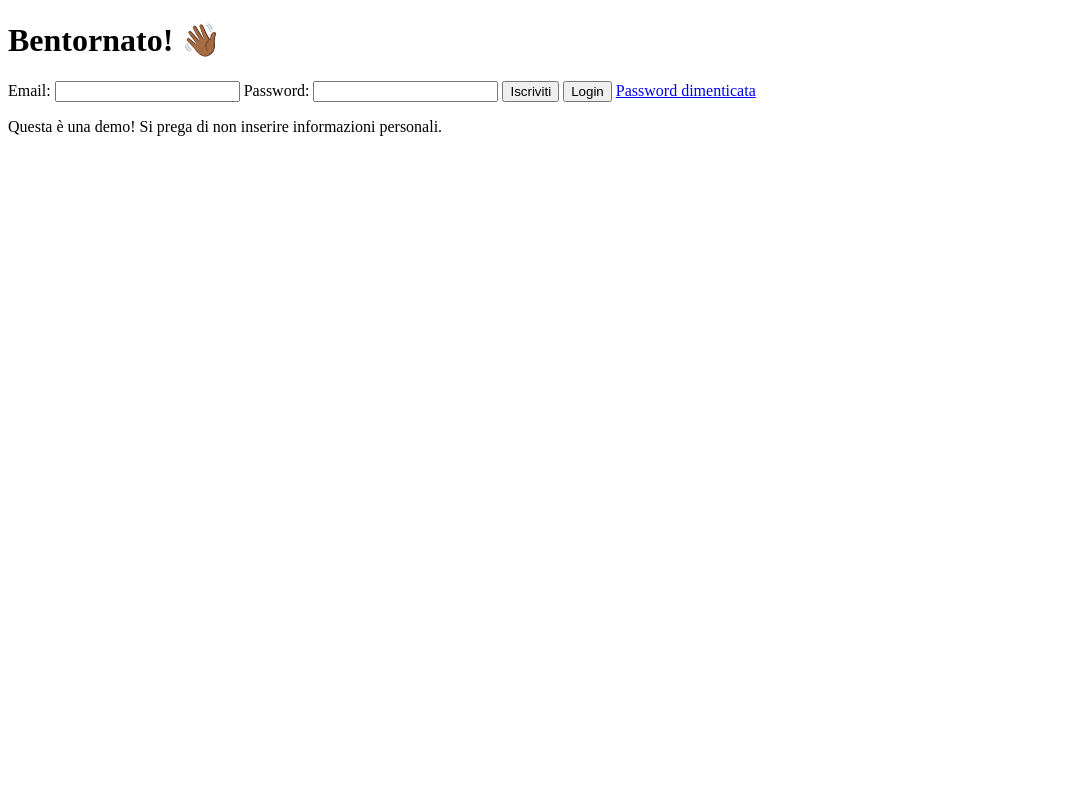
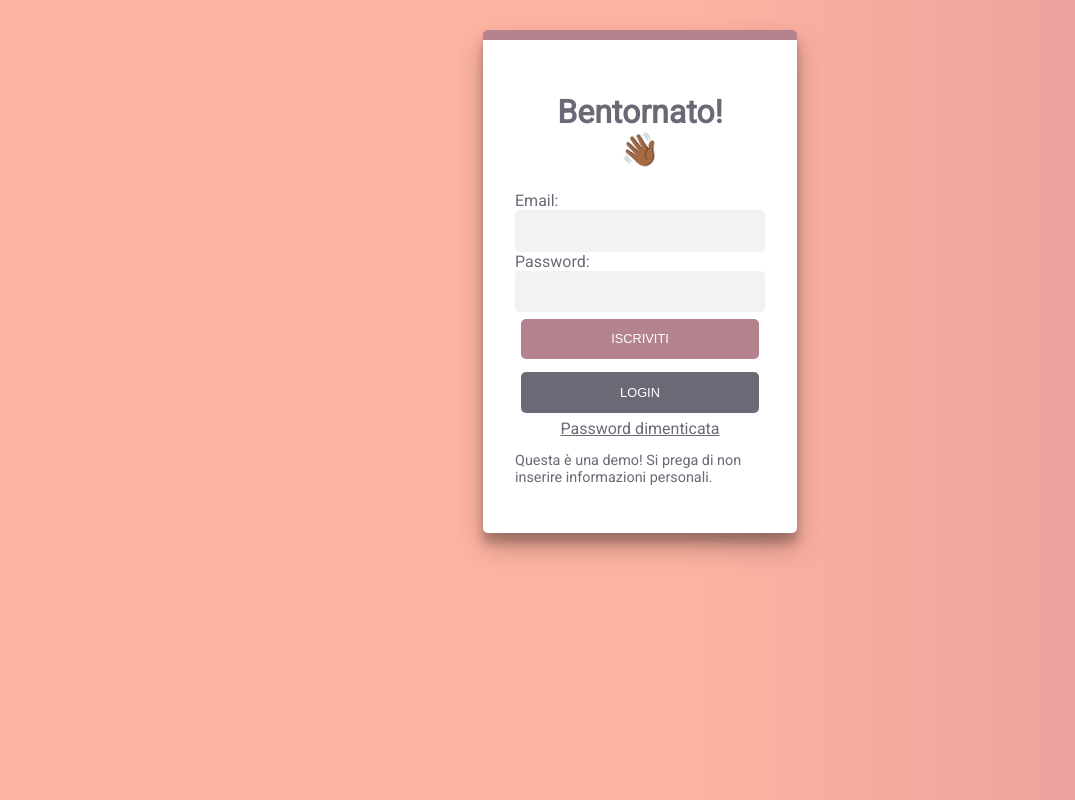
Before and after one commit to manurias/Login, a plain HTML site: page index.html in a window 1280 px wide. Shown: the whole page, without its empty margins (0-1075 px from the left). Drawn offline with Linux system fonts and the light colour scheme.

Commit message:
Create style in html

```diff
--- a/index.html
+++ b/index.html
@@ -4,7 +4,99 @@
   <meta charset="UTF-8">
   <meta name="viewport" content="width=device-width, initial-scale=1.0">
   <link href="https://fonts.googleapis.com/css2?family=Roboto&display=swap" rel="stylesheet"/>
-  <title>Document</title>
+  <title>Login</title>
+  <style>
+      :root {
+        --white: #fff;
+        --accent-color: #b5838d;
+        --dark-accent-color: #a6757f;
+        --main-color: #6d6875;
+        --dark-main-color: #56505f;
+      }
+      .wave {
+        display: block;
+        animation: waving 3s infinite;
+      }
+      @keyframes waving {
+        0% {
+          transform: rotate(30deg);
+        }
+        50% {
+          transform: rotate(-15deg);
+        }
+        100 {
+          transform: rotate(30deg);
+        }
+      }
+      body {
+        background: rgb(255, 180, 162);
+        background: linear-gradient(
+          90deg,
+          rgba(255, 180, 162, 1) 0%,
+          rgba(255, 180, 162, 1) 53%,
+          rgba(229, 152, 155, 1) 100%
+        );
+        color: var(--main-color);
+        margin: 0 auto;
+        display: flex;
+        align-items: center;
+        justify-content: center;
+        font-family: "Roboto", sans-serif;
+      }
+      h1,
+      a {
+        text-align: center;
+      }
+      button {
+        font-size: 0.8em;
+        color: var(--white);
+        padding: 1em;
+        margin: 0.5em;
+        border-radius: 5px;
+        border-width: 0px;
+        text-transform: uppercase;
+      }
+      input {
+        padding: 1em;
+        border-radius: 0px;
+        border: 0px;
+        border-radius: 5px;
+        background-color: hsl(0, 0%, 95%);
+      }
+      .container {
+        margin-top: 30px;
+        display: flex;
+        flex-direction: column;
+        max-width: 250px;
+        background-color: var(--white);
+        padding: 2em;
+        border-radius: 5px;
+        box-shadow: 0 14px 28px rgba(0, 0, 0, 0.25),
+          0 10px 10px rgba(0, 0, 0, 0.22);
+        border-top: 10px solid var(--accent-color);
+      }
+      .signup {
+        background-color: var(--accent-color);
+      }
+      .signup:hover {
+        background-color: var(--dark-accent-color);
+      }
+      .login {
+        background-color: var(--main-color);
+      }
+      .login:hover {
+        background-color: var(--dark-main-color);
+      }
+      .disclaimer {
+        font-size: 0.9em;
+      }
+      a {
+        color: var(--main-color);
+      }
+      a:hover {
+        color: var(--dark-main-color);
+      }
+    </style>
 </head>
 <body>
   <div class="container">
```
